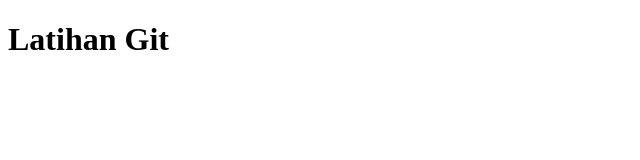
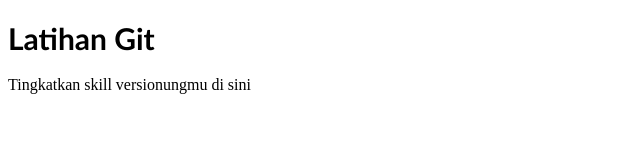
Before and after one commit to bagus-git/latihanGIT, a plain HTML site: page index.html in a window 1280 px wide. Shown: the whole page, without its empty margins (0-640 px from the left). Drawn offline with Linux system fonts and the light colour scheme.

Commit message:
menambahkan style.css

```diff
--- a/index.html
+++ b/index.html
@@ -4,9 +4,11 @@
     <meta charset="UTF-8" />
     <meta http-equiv="X-UA-Compatible" content="IE=edge" />
     <meta name="viewport" content="width=device-width, initial-scale=1.0" />
+    <link rel="stylesheet" href="style.css" />
     <title>Latihan Git</title>
   </head>
   <body>
     <h1>Latihan Git</h1>
+    <p>Tingkatkan skill versionungmu di sini</p>
   </body>
 </html>
--- /dev/null
+++ b/style.css
@@ -0,0 +1,4 @@
+h1 {
+    font-family: 'Gill Sans', 'Gill Sans MT', Calibri, 'Trebuchet MS', sans-serif;
+    font-size: 30px;
+}
```
